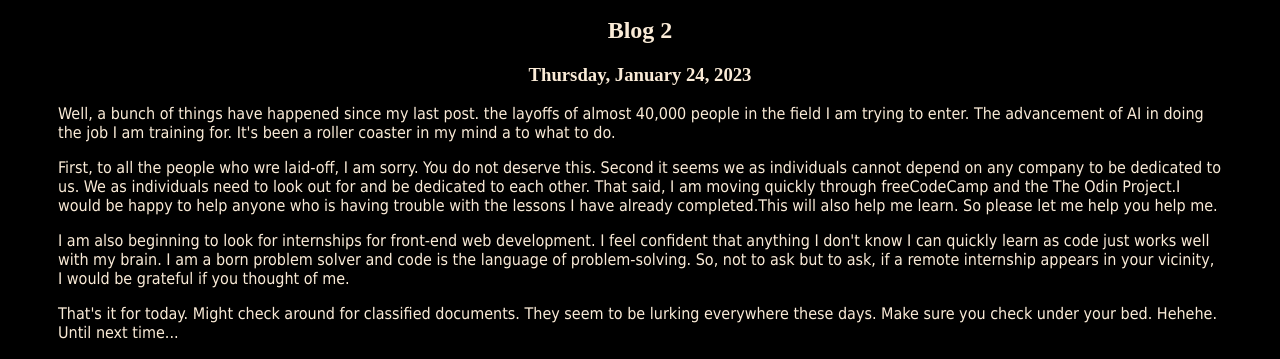
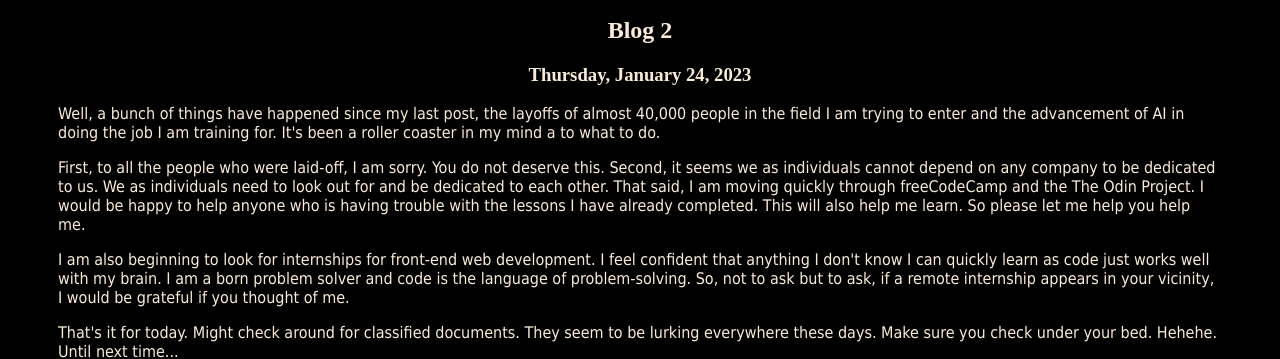
Before and after one commit to paco-jones/blog, a plain HTML site: page index.html in a window 1280 px wide. Shown: the part 453-812 px from the top of the page. Drawn offline with Linux system fonts and the light colour scheme.

Commit message:
Fix grammar errors

```diff
--- a/index.html
+++ b/index.html
@@ -24,16 +24,16 @@
     <h3>Thursday, January 24, 2023</h3>
     <p></p>
     <p>
-        Well, a bunch of things have happened since my last post. the layoffs of almost 40,000
-        people in the field I am trying to enter. The advancement of AI in doing the job I am
+        Well, a bunch of things have happened since my last post, the layoffs of almost 40,000
+        people in the field I am trying to enter and the advancement of AI in doing the job I am
         training for. It's been a roller coaster in my mind a to what to do.
     </p>
     <p>
-        First, to all the people who wre laid-off, I am sorry. You do not deserve this. Second
+        First, to all the people who were laid-off, I am sorry. You do not deserve this. Second,
         it seems we as individuals cannot depend on any company to be dedicated to us. We as individuals
         need to look out for and be dedicated to each other. That said, I am moving quickly through
-        freeCodeCamp and the The Odin Project.I would be happy to help anyone who is having trouble with
-        the lessons I have already completed.This will also help me learn. So please let me help you help me.
+        freeCodeCamp and the The Odin Project. I would be happy to help anyone who is having trouble with
+        the lessons I have already completed. This will also help me learn. So please let me help you help me.
     </p>
     <p>
         I am also beginning to look for internships for front-end web development.
```
